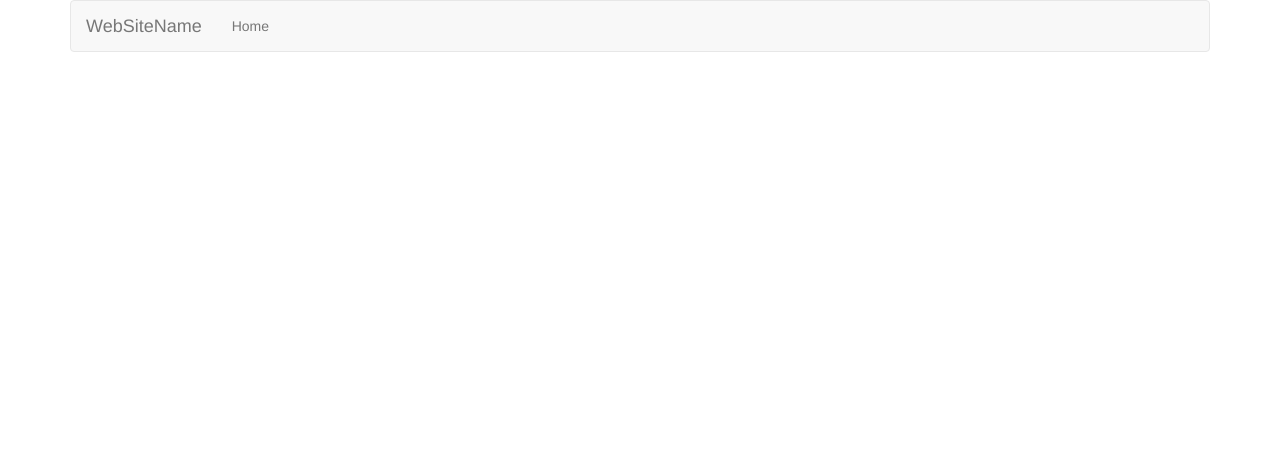
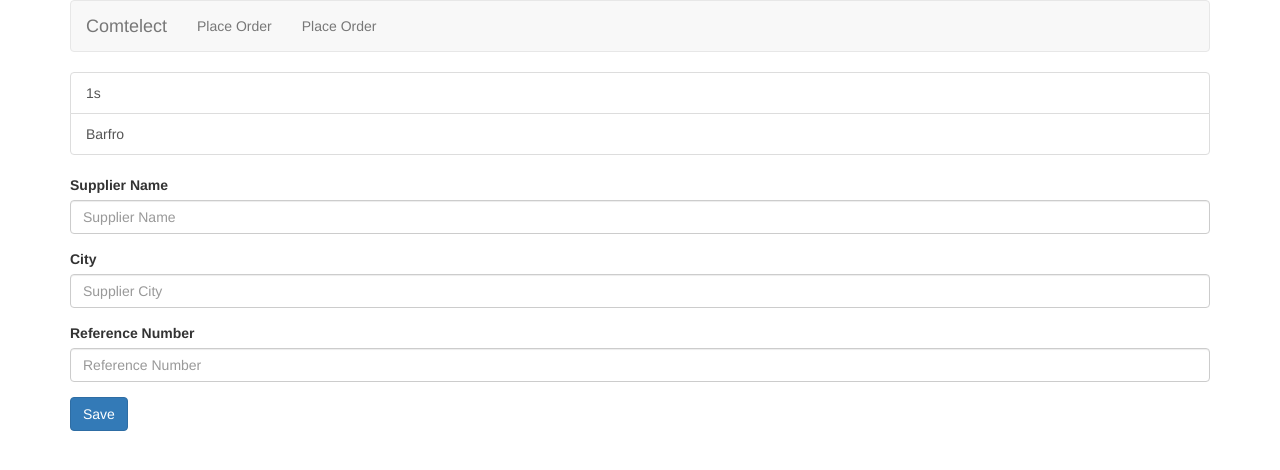
Before and after one commit to simon-visser/react-incubator, a React (Create React App) app: page /suppliers in a window 1280 px wide. Shown: the top 470 px of the page. Built offline with nearby package versions, Linux system fonts and the light colour scheme.

Commit message:
lazy commit: Added navbar Added routing Added supplier display Proptypes Folder structuring Comments

```diff
--- a/package.json
+++ b/package.json
@@ -4,6 +4,7 @@
   "private": true,
   "dependencies": {
     "bootstrap": "^3.3.7",
+    "prop-types": "^15.5.10",
     "react": "^15.6.1",
     "react-dom": "^15.6.1",
     "react-router": "^4.2.0",
--- a/src/App.js
+++ b/src/App.js
@@ -8,7 +8,9 @@ class App extends Component {
     return (
       <div className="App container">
         <Navbar />
+        {/* Navbar contains the links to route us around the page */}
         <Main />
+        {/* Main will display the components referred to by our routes */}
       </div>
     );
   }
--- a/src/components/main.js
+++ b/src/components/main.js
@@ -1,6 +1,7 @@
 import React from 'react';
 import { Switch, Route } from 'react-router-dom';
 import About from './about';
+import Suppliers from './suppliers/suppliers';
 
 class Main extends React.Component {
   render() {
@@ -8,6 +9,10 @@ class Main extends React.Component {
       <div>
         <Switch>
           <Route exact path="/" component={About} />
+          {/* <Route exact path="/order" component={Order} /> */}
+          {/* <Route exact path="/suppliers" component={Suppliers} /> */}
+          <Route path="/suppliers" component={Suppliers} />
+          <Route exact path="/about" component={About} />
         </Switch>
       </div>
     );
--- a/src/components/navbar.js
+++ b/src/components/navbar.js
@@ -8,13 +8,19 @@ class Navbar extends React.Component {
         <div className="container-fluid">
           <div className="navbar-header">
             <Link className="navbar-brand" to="/">
-              WebSiteName
+              Comtelect
             </Link>
           </div>
           <ul className="nav navbar-nav">
             <li>
-              <Link to="/page2">Home</Link>
+              <Link to="/order">Place Order</Link>
             </li>
+            <li>
+              <Link to="/suppliers">Place Order</Link>
+            </li>
+            {/* <li>
+              <Link to="/suppliers/345">Place Order</Link>
+            </li> */}
           </ul>
         </div>
       </nav>
--- /dev/null
+++ b/src/components/suppliers/single-supplier.js
@@ -0,0 +1,21 @@
+import React from 'react';
+import { PropSingleSupplier } from './supplier-props';
+
+function SingleSupplier(props) {
+  const { value, click, className } = props;
+  return (
+    <a
+      href="#select"
+      className={className}
+      onClick={() => {
+        click(value);
+      }}
+    >
+      {value.name}
+    </a>
+  );
+}
+
+SingleSupplier.propTypes = PropSingleSupplier;
+
+export default SingleSupplier;
--- /dev/null
+++ b/src/components/suppliers/supplier-display.js
@@ -0,0 +1,87 @@
+import React from 'react';
+import { PropSupplierDisplay } from './supplier-props';
+
+class SupplierDisplay extends React.Component {
+  constructor() {
+    super();
+    this.state = {
+      name: '',
+      city: '',
+      reference: '',
+    };
+
+    this.handleInputChange = this.handleInputChange.bind(this);
+    this.handleSubmit = this.handleSubmit.bind(this);
+  }
+
+  componentWillReceiveProps(nextProps) {
+    const name = nextProps.data.name;
+    const city = nextProps.data.city;
+    const reference = nextProps.data.reference;
+    this.setState({
+      name,
+      city,
+      reference,
+    });
+  }
+
+  handleInputChange(event) {
+    const target = event.target;
+    const value = target.value;
+    const name = target.name;
+    this.setState({
+      [name]: value,
+    });
+  }
+
+  handleSubmit(event) {
+    //HTML: PATCH THE NEW VALUE
+    event.preventDefault();
+  }
+
+  render() {
+    return (
+      <form onSubmit={this.handleSubmit}>
+        <div className="form-group">
+          <label htmlFor="supplierName">Supplier Name </label>
+          <input
+            name="name"
+            value={this.state.name}
+            onChange={this.handleInputChange}
+            type="text"
+            className="form-control"
+            placeholder="Supplier Name"
+          />
+        </div>
+        <div className="form-group">
+          <label htmlFor="supplierCity">City</label>
+          <input
+            value={this.state.city}
+            onChange={this.handleInputChange}
+            name="city"
+            type="text"
+            className="form-control"
+            placeholder="Supplier City"
+          />
+        </div>
+        <div className="form-group">
+          <label htmlFor="supplierReference">Reference Number</label>
+          <input
+            value={this.state.reference}
+            onChange={this.handleInputChange}
+            name="reference"
+            type="text"
+            className="form-control"
+            placeholder="Reference Number"
+          />
+        </div>
+
+        <input type="submit" value="Save" className="btn btn-primary" />
+      </form>
+    );
+  }
+}
+
+SupplierDisplay.propTypes = PropSupplierDisplay;
+
+export default SupplierDisplay;
--- /dev/null
+++ b/src/components/suppliers/supplier-list.js
@@ -0,0 +1,27 @@
+import React from 'react';
+import SingleSupplier from './single-supplier';
+import { PropSupplierList } from './supplier-props';
+
+function classNameGenerator(element, selected) {
+  let string = 'list-group-item';
+  if (element.id === selected) {
+    string += ' active';
+  }
+  return string;
+}
+
+function SupplierList(props) {
+  const listItems = props.data.map(element => (
+    <SingleSupplier
+      className={classNameGenerator(element, props.selected)}
+      key={element.id}
+      click={props.onClick}
+      value={element}
+    />
+  ));
+  return <div className="list-group">{listItems}</div>;
+}
+
+SupplierList.propTypes = PropSupplierList;
+
+export default SupplierList;
--- /dev/null
+++ b/src/components/suppliers/supplier-props.js
@@ -0,0 +1,41 @@
+import PropTypes from 'prop-types';
+
+const PropSupplier = PropTypes.shape({
+  id: PropTypes.number,
+  name: PropTypes.string,
+  city: PropTypes.string,
+  reference: PropTypes.string,
+}).isRequired;
+
+const PropSingleSupplier = {
+  click: PropTypes.func.isRequired,
+  value: PropSupplier,
+};
+
+const PropSupplierList = {
+  onClick: PropTypes.func.isRequired,
+};
+
+const PropSuppliers = {
+  match: PropTypes.shape({
+    params: PropTypes.shape({
+      id: PropTypes.string, // params through routes seem to always be string, so we expect it as a string and parse as int later.
+    }).isRequired,
+  }).isRequired,
+};
+
+const PropSupplierDisplay = {
+  data: PropTypes.shape({
+    name: PropTypes.string,
+    city: PropTypes.string,
+    reference: PropTypes.string,
+  }),
+};
+
+export {
+  PropSupplier,
+  PropSingleSupplier,
+  PropSupplierList,
+  PropSuppliers,
+  PropSupplierDisplay,
+};
--- /dev/null
+++ b/src/components/suppliers/suppliers.js
@@ -0,0 +1,58 @@
+import React from 'react';
+// import PropTypes from 'prop-types';
+import SupplierDisplay from './supplier-display';
+import SupplierList from './supplier-list';
+import { PropSuppliers } from './supplier-props';
+
+const mockData = [
+  {
+    id: 345,
+    name: '1s',
+    city: 'd',
+    reference: 'f',
+  },
+  {
+    id: 6,
+    name: 'Barfro',
+    city: 'Day',
+    reference: '56X',
+  },
+];
+
+const data = mockData;
+
+class Suppliers extends React.Component {
+  constructor(props) {
+    super(props);
+    this.state = { selected: -1, selectedIndex: -1 };
+  }
+
+  handleClick(value) {
+    this.setState({
+      selected: value.id,
+      selectedIndex: data.indexOf(value),
+    });
+  }
+
+  render() {
+    return (
+      <div>
+        {/* Where our list is displayed, as well as the source of change in -selected supplier- */}
+        <SupplierList
+          selected={this.state.selected}
+          onClick={val => {
+            this.handleClick(val);
+          }}
+          data={data}
+        />
+        {/* Where our -selected- state is consumed, as well as supplier displayed. */}
+        <SupplierDisplay data={data[this.state.selectedIndex]} />
+      </div>
+    );
+  }
+}
+
+// Defines type of parameters
+Suppliers.propTypes = PropSuppliers;
+
+export default Suppliers;
```
Also changed, not shown: src/index.js (+1 -6 lines), src/components/order.js (added).
